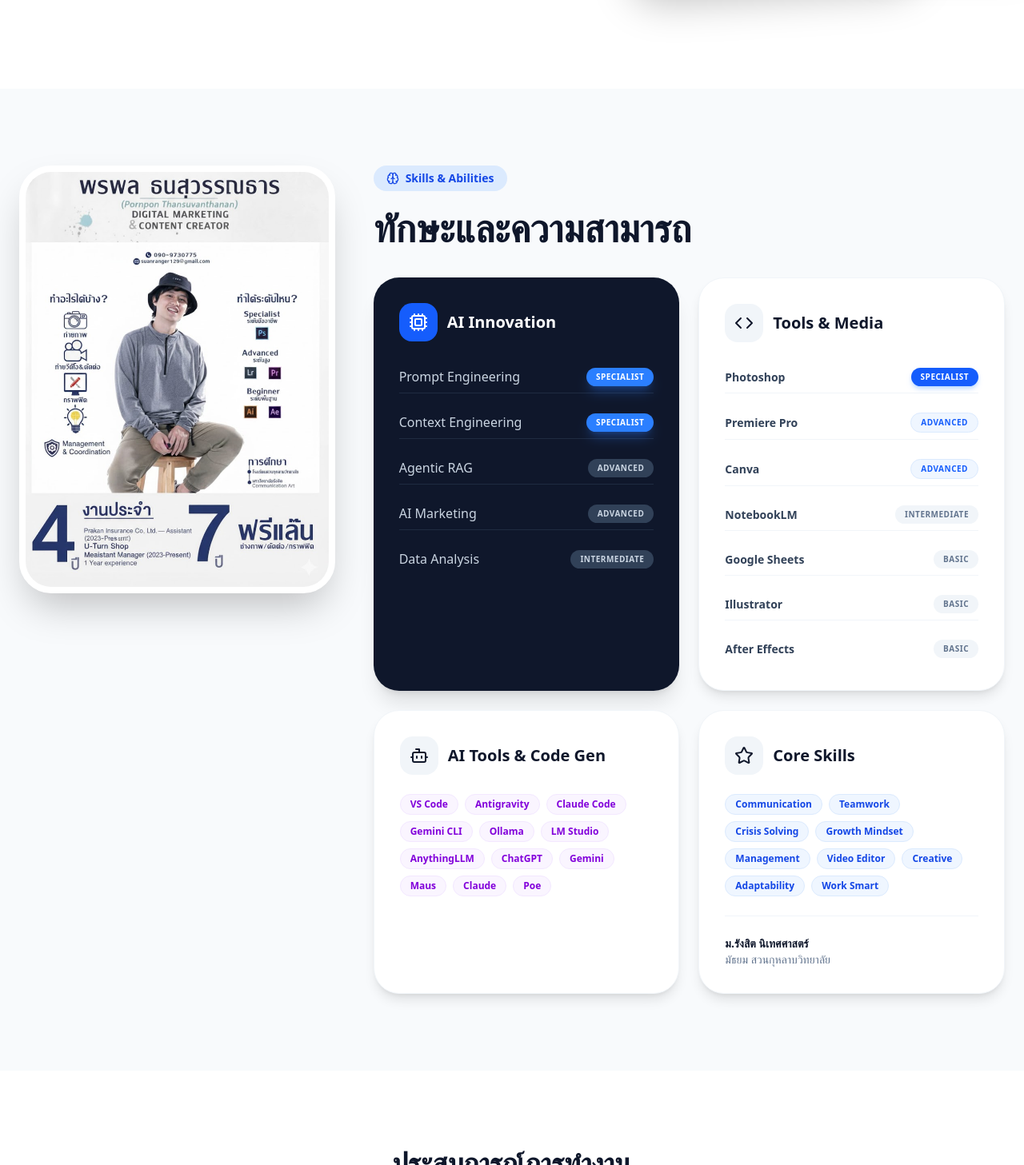
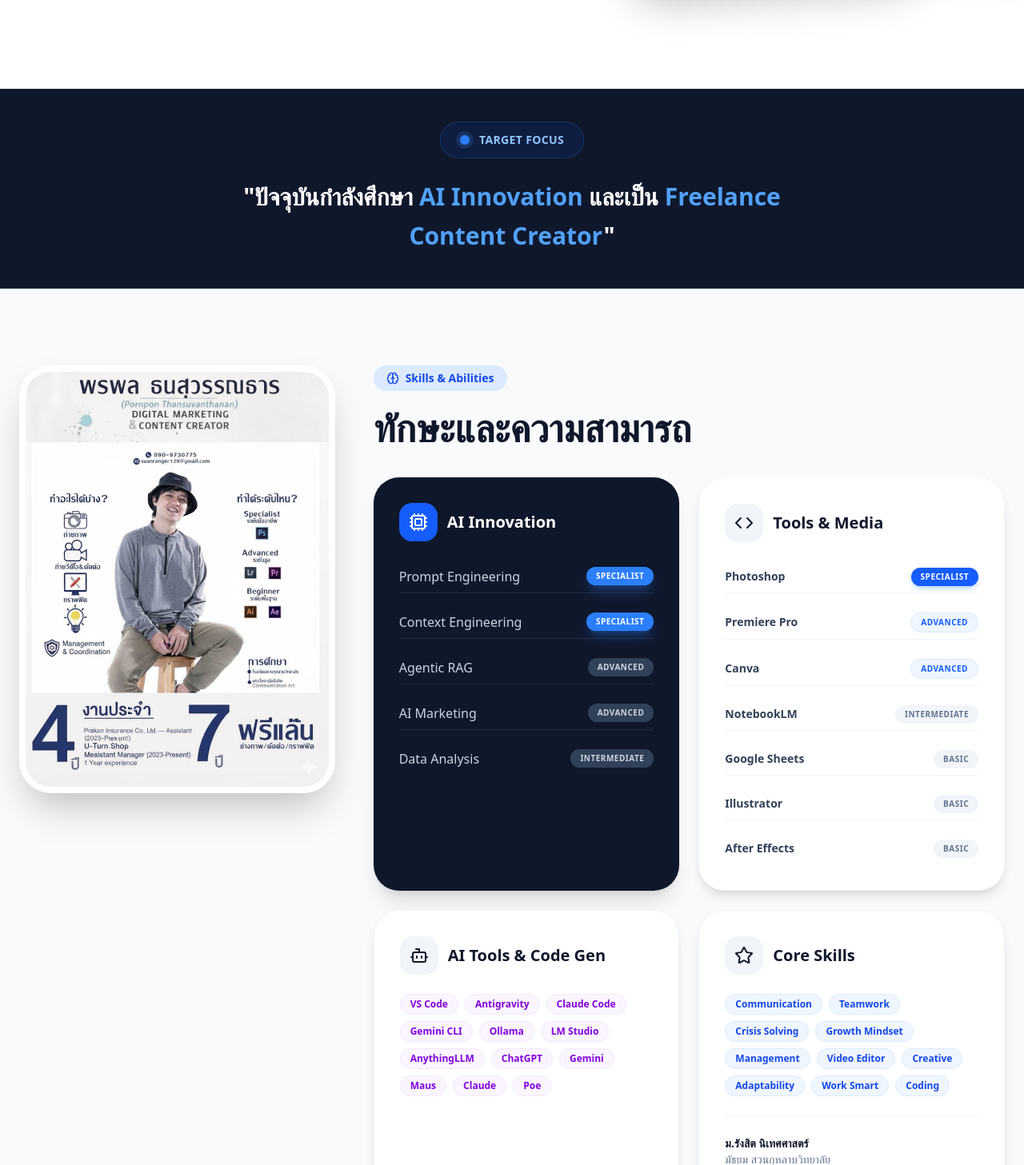
Before and after one commit to Freshair129/resume, a React (Vite) app: page / in a window 1280 px wide. Shown: the part 593-2050 px from the top of the page at 80% size. Built offline with nearby package versions, Linux system fonts and the light colour scheme.

Commit message:
Update: added Current Focus section and 'Coding' to Core Skills

```diff
--- a/src/App.jsx
+++ b/src/App.jsx
@@ -148,6 +148,22 @@ const MainPortfolio = () => {
         </div>
       </section>
 
+      {/* Current Focus Section */}
+      <section className="bg-slate-900 py-10 border-y border-slate-800">
+        <div className="max-w-7xl mx-auto px-6 text-center">
+          <div className="inline-flex items-center gap-3 px-6 py-3 bg-blue-600/10 rounded-full border border-blue-500/20">
+            <span className="relative flex h-3 w-3">
+              <span className="animate-ping absolute inline-flex h-full w-full rounded-full bg-blue-400 opacity-75"></span>
+              <span className="relative inline-flex rounded-full h-3 w-3 bg-blue-500"></span>
+            </span>
+            <span className="text-blue-300 font-bold tracking-wide uppercase text-sm">Target Focus</span>
+          </div>
+          <h2 className="text-2xl md:text-3xl font-bold text-white mt-6 leading-relaxed max-w-3xl mx-auto">
+            "ปัจจุบันกำลังศึกษา <span className="text-blue-400">AI Innovation</span> และเป็น <span className="text-blue-400">Freelance Content Creator</span>"
+          </h2>
+        </div>
+      </section>
+
       {/* Skills & Showcase Section */}
       <section id="skills" className="bg-slate-50 py-24">
         <div className="max-w-7xl mx-auto px-6">
@@ -259,7 +275,7 @@ const MainPortfolio = () => {
                         <h3 className="text-xl font-bold">Core Skills</h3>
                       </div>
                       <div className="flex flex-wrap gap-2">
-                        {["Communication", "Teamwork", "Crisis Solving", "Growth Mindset", "Management", "Video Editor", "Creative", "Adaptability", "Work Smart"].map(s => (
+                        {["Communication", "Teamwork", "Crisis Solving", "Growth Mindset", "Management", "Video Editor", "Creative", "Adaptability", "Work Smart", "Coding"].map(s => (
                           <span key={s} className="px-3 py-1 bg-blue-50 text-blue-700 rounded-full text-xs font-bold border border-blue-100">{s}</span>
                         ))}
                       </div>
```
